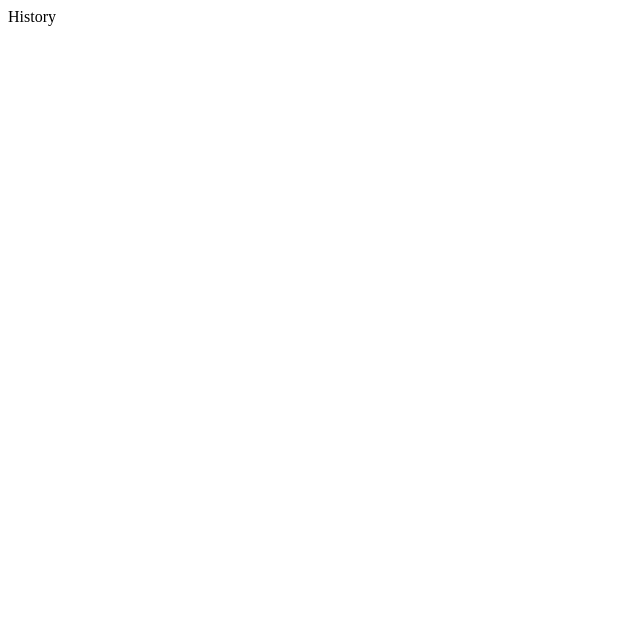
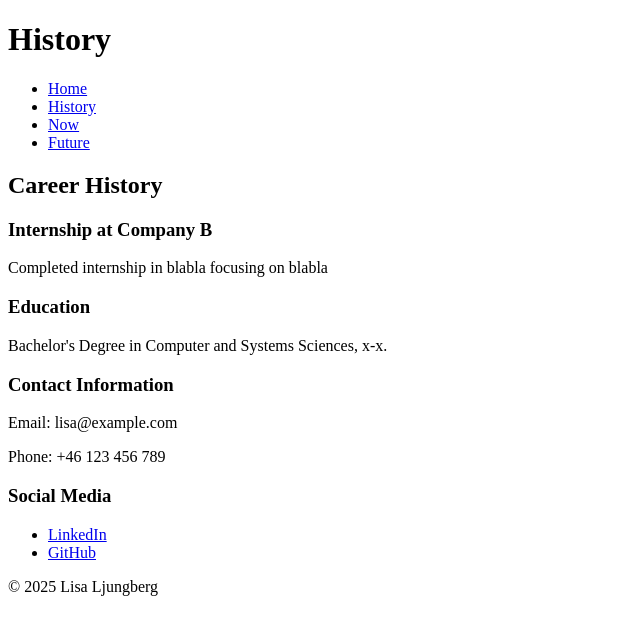
Before and after one commit to LisaLjungberg99/AboutMePage, a website: page history.html in a window 1280 px wide. Shown: the whole page, without its empty margins (0-640 px from the left). Drawn offline with Linux system fonts and the light colour scheme.

Commit message:
Added some articles, sections, navbar and footer

```diff
--- a/history.html
+++ b/history.html
@@ -14,7 +14,54 @@
       name="keywords"
       content="portfolio, about me, Lisa Ljungberg, web developer, personal site, projects, resume"
     />
-    <titel>History</titel>
   </head>
-  <body></body>
+  <body>
+    <header>
+      <h1>History</h1>
+      <nav>
+        <ul>
+          <li><a href="home.html">Home</a></li>
+          <li><a href="history.html">History</a></li>
+          <li><a href="now.html">Now</a></li>
+          <li><a href="future.html">Future</a></li>
+        </ul>
+      </nav>
+    </header>
+    <main>
+      <section>
+        <h2>Career History</h2>
+
+        <article>
+          <h3>Internship at Company B</h3>
+          <p>Completed internship in blabla focusing on blabla</p>
+        </article>
+
+        <article>
+          <h3>Education</h3>
+          <p>Bachelor's Degree in Computer and Systems Sciences, x-x.</p>
+        </article>
+      </section>
+    </main>
+    <footer>
+      <section>
+        <h3>Contact Information</h3>
+        <p>Email: lisa@example.com</p>
+        <p>Phone: +46 123 456 789</p>
+      </section>
+
+      <section>
+        <h3>Social Media</h3>
+        <ul>
+          <li>
+            <a href="https://www.linkedin.com/in/lisa-ljungberg-096075194/"
+              >LinkedIn</a
+            >
+          </li>
+          <li><a href="https://github.com/lisaljungberg99">GitHub</a></li>
+        </ul>
+      </section>
+
+      <p>&copy; 2025 Lisa Ljungberg</p>
+    </footer>
+  </body>
 </html>
```
Also changed, not shown: future.html (+29 -2 lines), home.html (+41 -10 lines), index.html (+1 -0 lines), now.html (+37 -2 lines), 1 other file.
